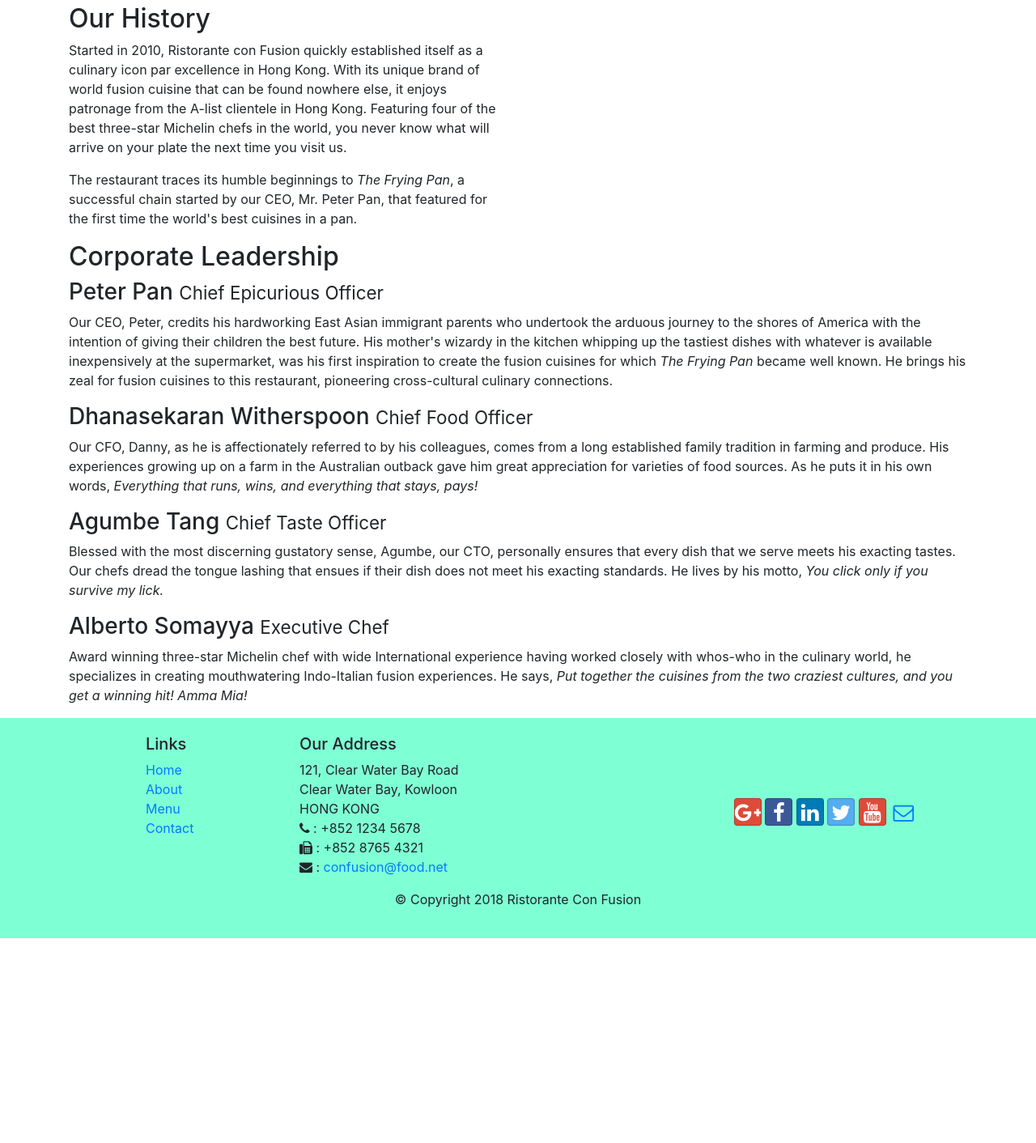
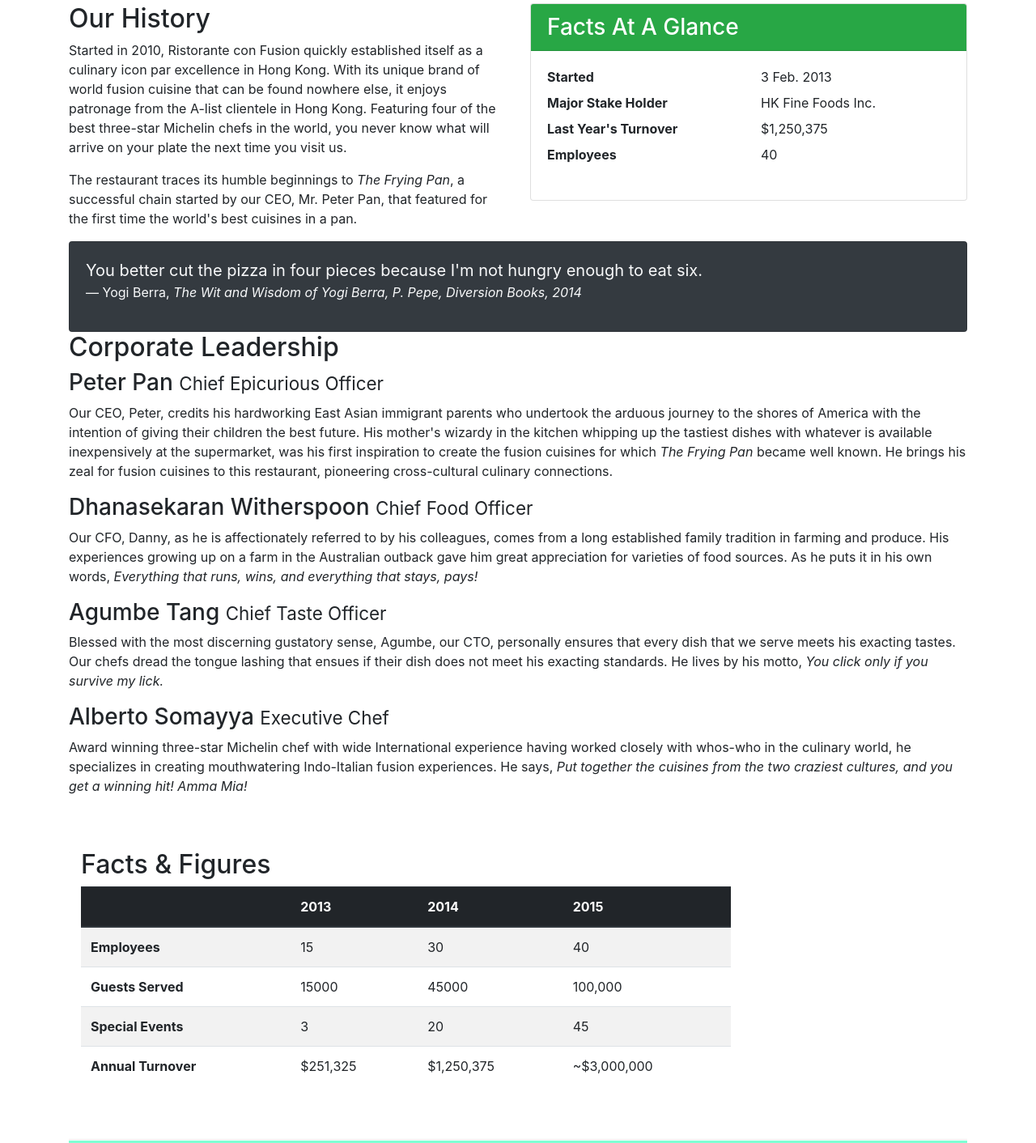
Before and after one commit to ramshankarsabari/Bootstrap-Exercise, a website: page aboutus.html in a window 1280 px wide. Shown: the part 461-1873 px from the top of the page at 81% size. Before the commit the page ends 1620 px from the top, so only its background shows below. Drawn offline with nearby package versions, Linux system fonts and the light colour scheme.

Commit message:
Tables and Cards

```diff
--- a/aboutus.html
+++ b/aboutus.html
@@ -31,7 +31,8 @@
                     <li class="nav-item active"><a class="nav-link" href=""><span class="fa fa-info"></span> About</a>
                     </li>
                     <li class="nav-item"><a class="nav-link" href="#"><span class="fa fa-list"></span> Menu</a></li>
-                    <li class="nav-item"><a class="nav-link" href="./contactus.html"><span class="fa fa-address-card"></span>
+                    <li class="nav-item"><a class="nav-link" href="./contactus.html"><span
+                                class="fa fa-address-card"></span>
                             Contact</a></li>
                 </ul>
             </div>
@@ -74,7 +75,34 @@
                 <p>The restaurant traces its humble beginnings to <em>The Frying Pan</em>, a successful chain started by
                     our CEO, Mr. Peter Pan, that featured for the first time the world's best cuisines in a pan.</p>
             </div>
-            <div>
+            <div class="col-sm">
+                <div class="card">
+                    <h3 class="card-header bg-success text-white">Facts At A Glance</h3>
+                    <div class="card-body">
+                        <dl class="row">
+                            <dt class="col-6">Started</dt>
+                            <dd class="col-6">3 Feb. 2013</dd>
+                            <dt class="col-6">Major Stake Holder</dt>
+                            <dd class="col-6">HK Fine Foods Inc.</dd>
+                            <dt class="col-6">Last Year's Turnover</dt>
+                            <dd class="col-6">$1,250,375</dd>
+                            <dt class="col-6">Employees</dt>
+                            <dd class="col-6">40</dd>
+                        </dl>
+                    </div>
+                </div>
+            </div>
+            <div class="col-12">
+                <div class="card card-body bg-dark">
+                    <blockquote class="blockquote text-light">
+                        <p class="mb-0">You better cut the pizza in four pieces because
+                            I'm not hungry enough to eat six.</p>
+                        <footer class="blockquote-footer text-light">Yogi Berra,
+                            <cite title="Source Title">The Wit and Wisdom of Yogi Berra,
+                                P. Pepe, Diversion Books, 2014</cite>
+                        </footer>
+                    </blockquote>
+                </div>
             </div>
         </div>
 
@@ -107,6 +135,51 @@
             </div>
         </div>
 
+        <div class="row row-content">
+            <div class="col-12 col-sm-9">
+                <h2>Facts &amp; Figures</h2>
+                <div class="table-responsive">
+                    <table class="table table-striped">
+                        <thead class="thead-dark">
+                            <tr>
+                                <th>&nbsp;</th>
+                                <th>2013</th>
+                                <th>2014</th>
+                                <th>2015</th>
+                            </tr>
+                        </thead>
+                        <tbody>
+                            <tr>
+                                <th>Employees</th>
+                                <td>15</td>
+                                <td>30</td>
+                                <td>40</td>
+                            </tr>
+                            <tr>
+                                <th>Guests Served</th>
+                                <td>15000</td>
+                                <td>45000</td>
+                                <td>100,000</td>
+                            </tr>
+                            <tr>
+                                <th>Special Events</th>
+                                <td>3</td>
+                                <td>20</td>
+                                <td>45</td>
+                            </tr>
+                            <tr>
+                                <th>Annual Turnover</th>
+                                <td>$251,325</td>
+                                <td>$1,250,375</td>
+                                <td>~$3,000,000</td>
+                            </tr>
+                        </tbody>
+                    </table>
+                </div>
+            </div>
+        </div>
+        <div class="col-12 col-sm-3">
+
         </div>
 
         <footer class="footer">
@@ -136,8 +209,8 @@
                         <div class="text-center">
                             <a class="btn btn-social-icon btn-google" href="http://google.com/+"><i
                                     class="fa fa-google-plus fa-lg"></i></a>
-                        <a class="btn btn-social-icon btn-facebook" href="http://www.facebook.com/profile.php?id="><i
-                                class="fa fa-facebook fa-lg"></i></a>
+                            <a class="btn btn-social-icon btn-facebook"
+                                href="http://www.facebook.com/profile.php?id="><i class="fa fa-facebook fa-lg"></i></a>
                             <a class="btn btn-social-icon btn-linkedin" href="http://www.linkedin.com/in/"><i
                                     class="fa fa-linkedin fa-lg"></i></a>
                             <a class="btn btn-social-icon btn-twitter" href="http://twitter.com/"><i
```
Lines whose indentation alone changed are shown as unchanged.
